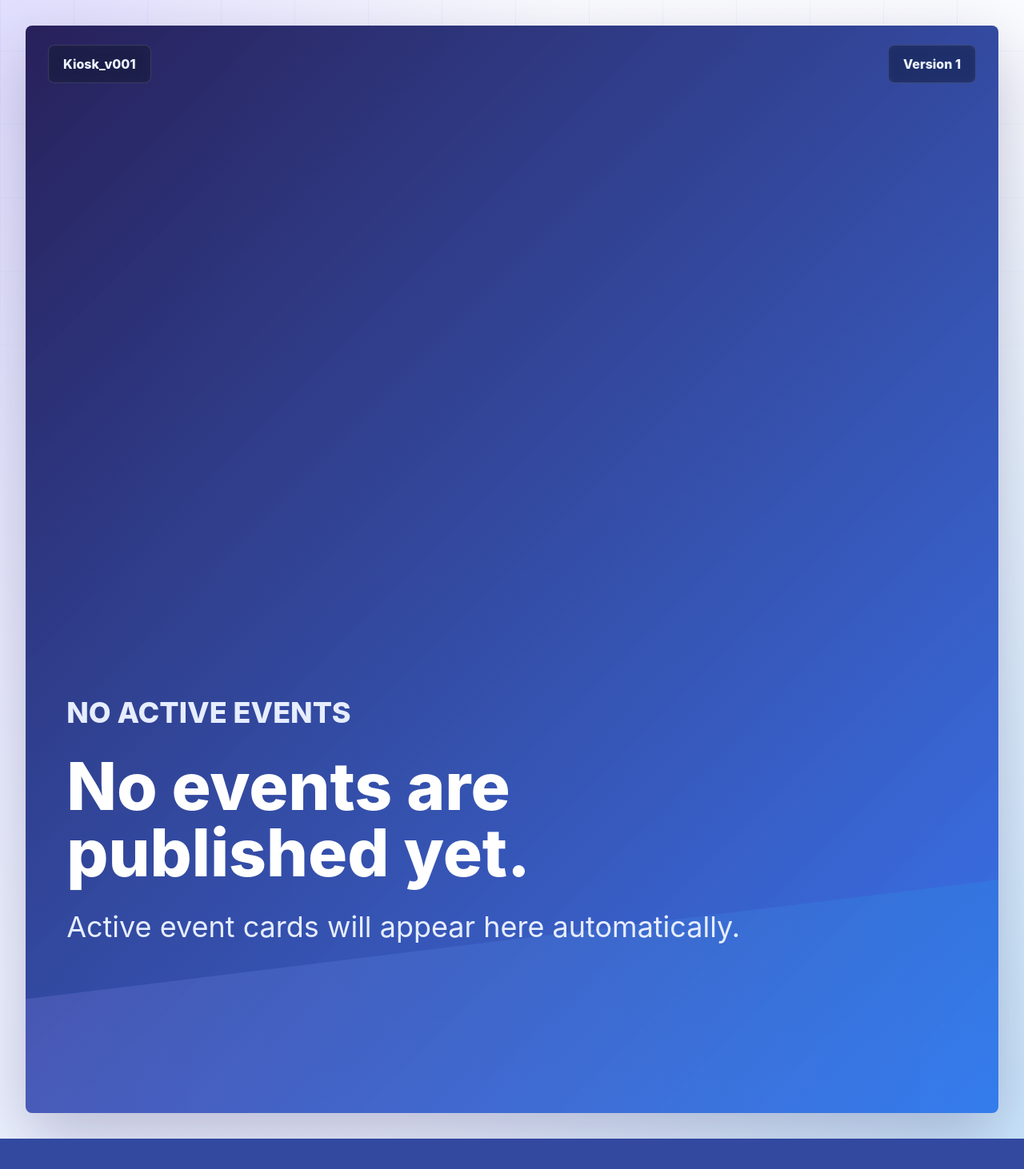
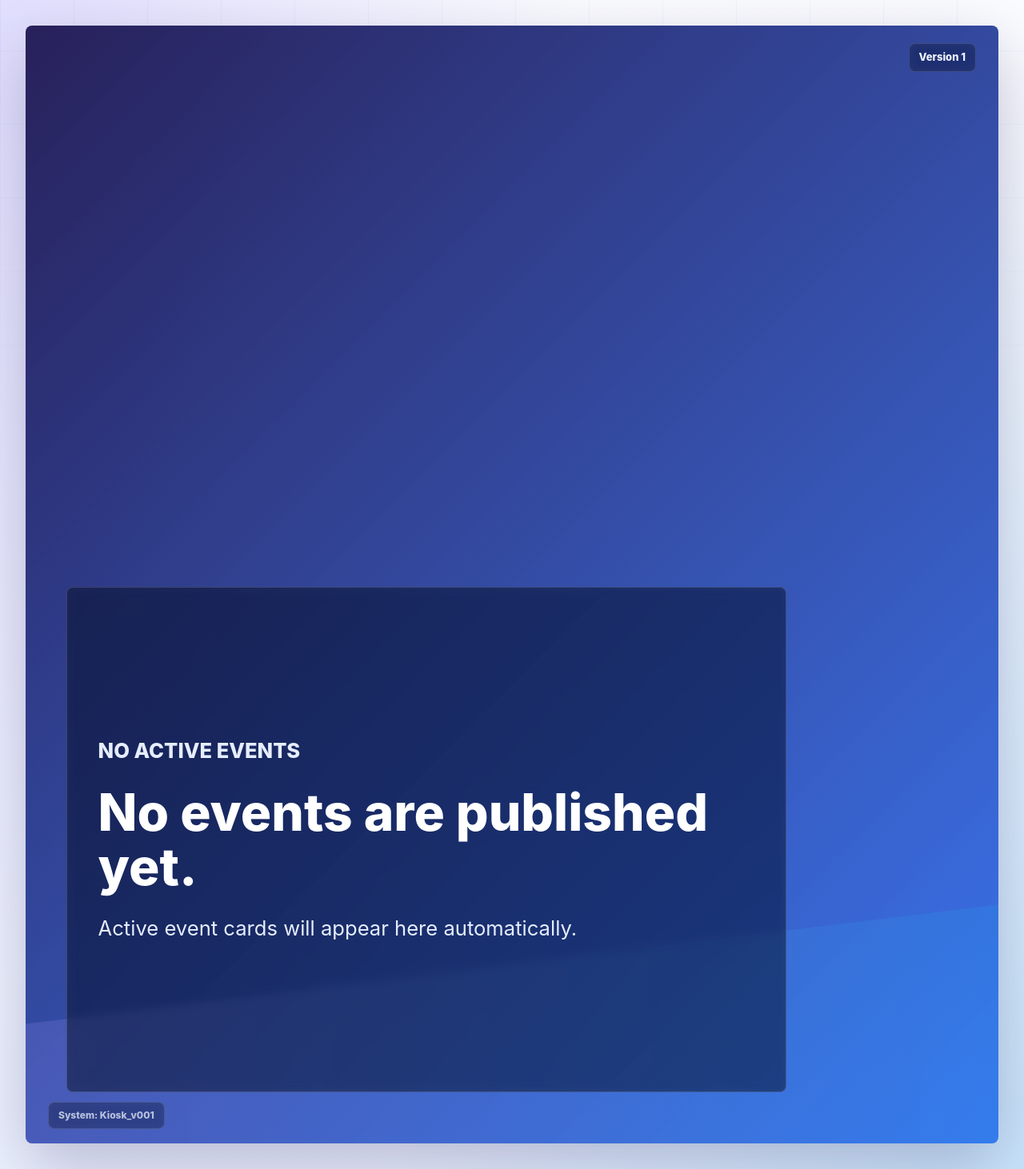
Before and after one commit to German7464/Kiosk_v001, a Flask app: page /tv in a window 1280 px wide. Shown: the whole page at 80% size. Before the commit the page ends 1424 px from the top, so only its background shows below. Run offline with Flask 3, Linux system fonts and the light colour scheme; data comes from the database, SQL or seed files in the repository; data that the repository does not hold is empty.

Commit message:
Fix TV display readability

```diff
--- a/kiosk/app.py
+++ b/kiosk/app.py
@@ -37,15 +37,16 @@ def create_app(config_overrides=None):
             """
             SELECT key, value
             FROM settings
-            WHERE key IN (?, ?, ?)
+            WHERE key IN (?, ?, ?, ?)
             """,
-            ("site_title", "interface_language", "site_icon"),
+            ("site_title", "interface_language", "site_icon", "tv_slide_duration"),
         ).fetchall()
         settings = {row["key"]: row["value"] for row in rows}
         return {
             "site_title": settings.get("site_title", "Kiosk_v001"),
             "interface_language": settings.get("interface_language", "en"),
             "site_icon": settings.get("site_icon", ""),
+            "tv_slide_duration": settings.get("tv_slide_duration", "10"),
         }
 
     @app.context_processor
--- a/kiosk/static/css/base.css
+++ b/kiosk/static/css/base.css
@@ -627,7 +627,7 @@ h1 {
     width: min(100%, 1320px);
     min-height: min(800px, calc(100vh - 64px));
     overflow: hidden;
-    padding: clamp(26px, 4vw, 52px);
+    padding: clamp(58px, 6vw, 76px) clamp(26px, 4vw, 52px) clamp(42px, 5vw, 64px);
     border-radius: 8px;
     color: #f8fbff;
     background:
@@ -646,30 +646,36 @@ h1 {
 .tv-version,
 .tv-system-name {
     position: absolute;
-    top: 24px;
     z-index: 2;
-    padding: 13px 18px;
+    max-width: min(420px, calc(100% - 56px));
+    padding: 9px 12px;
     border: 1px solid rgba(255, 255, 255, 0.12);
     border-radius: 8px;
     color: #eef4ff;
-    background: rgba(23, 32, 51, 0.44);
+    background: rgba(23, 32, 51, 0.36);
     backdrop-filter: blur(6px);
-    font-weight: 800;
+    font-size: 13px;
+    font-weight: 800;
+    line-height: 1.2;
 }
 
 .tv-version {
+    top: 22px;
     right: 28px;
 }
 
 .tv-system-name {
     left: 28px;
+    bottom: 18px;
+    color: rgba(238, 244, 255, 0.72);
+    font-size: 12px;
 }
 
 .tv-card {
     min-height: calc(min(800px, 100vh - 64px) - 104px);
     display: grid;
     grid-template-columns: minmax(420px, 1.08fr) minmax(420px, 0.92fr);
-    gap: clamp(30px, 4vw, 60px);
+    gap: clamp(28px, 3.2vw, 46px);
     align-items: stretch;
     opacity: 0;
     transform: translateX(18px);
@@ -705,14 +711,21 @@ h1 {
 .tv-card-content {
     display: grid;
     align-content: center;
-    gap: 26px;
+    gap: clamp(16px, 2vw, 24px);
+    min-width: 0;
+    padding: clamp(24px, 3vw, 42px);
+    border: 1px solid rgba(255, 255, 255, 0.14);
+    border-radius: 8px;
+    background: rgba(15, 23, 42, 0.58);
+    box-shadow: 0 26px 62px rgba(0, 0, 0, 0.2);
+    backdrop-filter: blur(6px);
 }
 
 .tv-card-content h1,
 .tv-empty-state h1 {
     margin: 0;
-    font-size: clamp(56px, 6vw, 98px);
-    line-height: 1.02;
+    font-size: clamp(42px, 5vw, 78px);
+    line-height: 1.06;
     color: #ffffff;
 }
 
@@ -721,23 +734,25 @@ h1 {
 .tv-description,
 .tv-empty-state p {
     margin: 0;
-    font-size: clamp(25px, 2.4vw, 36px);
     line-height: 1.35;
 }
 
 .tv-date {
     color: #c4b5fd;
+    font-size: clamp(22px, 2.2vw, 31px);
     font-weight: 800;
 }
 
 .tv-place {
     color: #bae6fd;
+    font-size: clamp(22px, 2.1vw, 30px);
     font-weight: 800;
 }
 
 .tv-description,
 .tv-empty-state p {
     color: #e6edff;
+    font-size: clamp(21px, 2vw, 29px);
 }
 
 .tv-empty-state {
@@ -746,10 +761,29 @@ h1 {
     align-content: center;
     gap: 26px;
     max-width: 900px;
+    padding: clamp(24px, 3vw, 42px);
+    border: 1px solid rgba(255, 255, 255, 0.14);
+    border-radius: 8px;
+    background: rgba(15, 23, 42, 0.5);
+    backdrop-filter: blur(6px);
 }
 
 .tv-empty-state[hidden] {
     display: none;
+}
+
+@media (min-width: 1280px) {
+    .tv-card {
+        grid-template-columns: minmax(520px, 1.1fr) minmax(420px, 0.9fr);
+    }
+}
+
+.tv-card-content h1,
+.tv-date,
+.tv-place,
+.tv-description {
+    overflow-wrap: break-word;
+    word-break: normal;
 }
 
 .admin-panel {
@@ -1430,14 +1464,14 @@ textarea {
 
 .tv-card-content h1,
 .tv-empty-state h1 {
-    font-size: clamp(44px, 6.4vw, 94px);
+    font-size: clamp(42px, 5vw, 78px);
 }
 
 .tv-date,
 .tv-place,
 .tv-description,
 .tv-empty-state p {
-    font-size: clamp(22px, 3vw, 36px);
+    font-size: clamp(21px, 2vw, 30px);
 }
 
 .admin-panel {
@@ -1535,7 +1569,7 @@ textarea {
 
     .tv-card-content h1,
     .tv-empty-state h1 {
-        font-size: clamp(42px, 7vw, 72px);
+        font-size: clamp(38px, 6vw, 64px);
     }
 }
 
--- a/kiosk/static/js/tv.js
+++ b/kiosk/static/js/tv.js
@@ -7,7 +7,9 @@ const tvPlace = document.querySelector("[data-tv-place]");
 const tvDescription = document.querySelector("[data-tv-description]");
 const tvVersion = document.querySelector("[data-tv-version]");
 const tvEmptyState = document.querySelector("[data-tv-empty-state]");
-const slideDuration = Number(tvScreen.dataset.slideDuration);
+const baseSlideDuration = Number(tvScreen.dataset.slideDuration);
+const minSlideDuration = 8000;
+const maxSlideDuration = 24000;
 const versionPollInterval = Number(tvScreen.dataset.versionPollInterval);
 const updateDelayMax = Number(tvScreen.dataset.updateDelayMax);
 const labels = tvScreen.dataset;
@@ -17,6 +19,29 @@ let tvEventIndex = 0;
 let currentContentVersion = null;
 let updatePending = false;
 let transitionActive = false;
+let slideTimer = null;
+
+function eventTextLength(event) {
+    return [event.title, event.short_description, event.place]
+        .filter(Boolean)
+        .join(" ")
+        .length;
+}
+
+function slideDurationForEvent(event) {
+    const readingTime = eventTextLength(event) * 70;
+    return Math.min(maxSlideDuration, Math.max(minSlideDuration, baseSlideDuration + readingTime));
+}
+
+function scheduleNextTvEvent(event) {
+    window.clearTimeout(slideTimer);
+
+    if (tvEvents.length < 2) {
+        return;
+    }
+
+    slideTimer = window.setTimeout(showNextTvEvent, slideDurationForEvent(event));
+}
 
 function applyTvEvent(event) {
     transitionActive = true;
@@ -32,6 +57,7 @@ function applyTvEvent(event) {
 
         tvCard.classList.add("is-visible");
         transitionActive = false;
+        scheduleNextTvEvent(event);
     }, 220);
 }
 
@@ -76,6 +102,7 @@ function applyTvData(versionData, eventsData, showCurrentEvent) {
     tvVersion.textContent = `${labels.versionLabel} ${currentContentVersion}`;
 
     if (tvEvents.length === 0) {
+        window.clearTimeout(slideTimer);
         tvCard.hidden = true;
         tvEmptyState.hidden = false;
         return;
@@ -139,7 +166,6 @@ async function pollTvVersion() {
 
 async function loadTvDisplay() {
     await loadTvData(true);
-    window.setInterval(showNextTvEvent, slideDuration);
 }
 
 loadTvDisplay().catch(() => {
--- a/kiosk/templates/tv.html
+++ b/kiosk/templates/tv.html
@@ -4,7 +4,7 @@
 
 {% block content %}
 <section class="tv-screen"
-    data-slide-duration="10000"
+    data-slide-duration="{{ (settings.tv_slide_duration|int) * 1000 }}"
     data-version-poll-interval="10000"
     data-update-delay-max="10000"
     data-version-label="{{ t('common.version') }}"
@@ -13,7 +13,7 @@
     data-place-placeholder="{{ t('common.place_to_be_announced') }}"
     data-description-placeholder="{{ t('common.no_description') }}"
     data-image-area="{{ t('common.image_area') }}">
-    <div class="tv-system-name">{{ settings.site_title }}</div>
+    <div class="tv-system-name">System: {{ settings.site_title }}</div>
     <div class="tv-version" data-tv-version>{{ t("common.version_loading") }}</div>
     <article class="tv-card" data-tv-card>
         <div class="tv-image-area" data-tv-image>
```
Also changed, not shown: docs/CHANGELOG.md.
